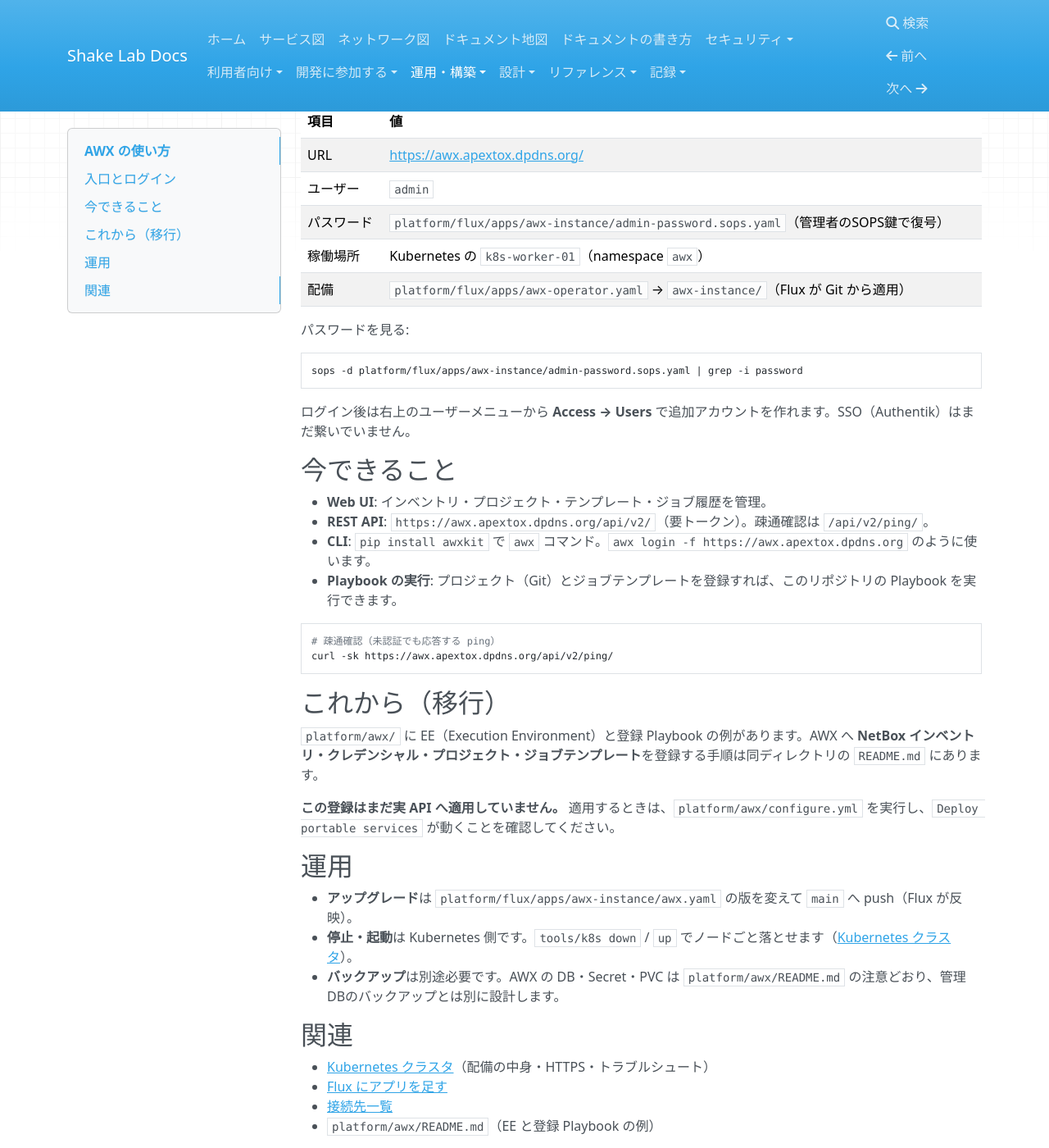
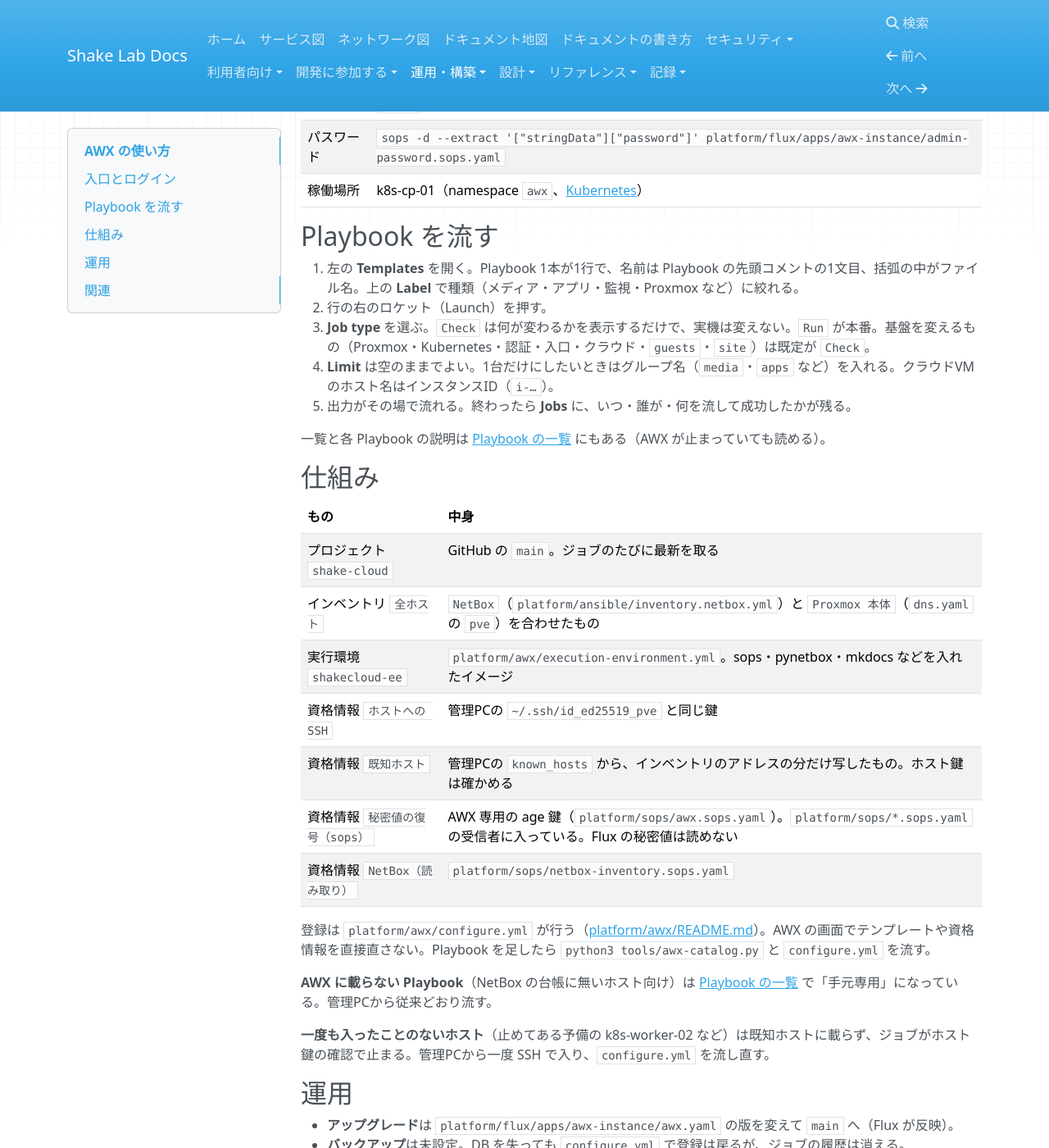
Before and after one commit to rurutheGeek/shake-cloud, an MkDocs documentation site: the page built from docs/operations/awx.md, in a window 1280 px wide and 1400 px high, scrolled down 277 px. Shown: the whole window at 82% size. Built offline with MkDocs 1.6.1, drawn with Linux system fonts in a browser that asks for light colours; nearby versions of some CDN libraries; a script that is not in the unit is left out; some of the changed text lies outside the part shown.

Commit message:
feat(awx): 全 Playbook をジョブテンプレートとして登録し、一覧ページを生成する
- tools/awx-catalog.py が各 Playbook の先頭コメントから名前・説明・種類・既定の実行方法を作る
- platform/awx/configure.yml を書き直し、実行環境・プロジェクト・資格情報（SSH・既知ホスト・sops・NetBox）・
  インベントリ（NetBox と Proxmox 本体を合わせた「全ホスト」）・ジョブテンプレートを登録する
- 基盤を変えるものは既定を「確認だけ」にする
- docs/operations/playbooks.md（生成）と AWX の使い方を更新。古い設定例を消す

Co-Authored-By: Claude Opus 5.5 <noreply@anthropic.com>

````diff
--- a/docs/operations/awx.md
+++ b/docs/operations/awx.md
@@ -10,11 +10,7 @@ tags:
 
 # AWX の使い方
 
-> **更新日** 2026-09-12 ・ **区分** 運用手順 ・ **読む人** 管理者
-
-**状態**: 配備済み（AWX 24.6.1 / Operator 2.19.1）。ジョブテンプレートの整備はこれから。
-
-AWX は Ansible Playbook をブラウザと API から実行し、実行履歴・権限・スケジュールを管理する基盤です。NetBox をインベントリ源にして、`platform/ansible/` の Playbook を回す用途を想定しています。
+> **更新日** 2026-10-23 ・ **区分** 運用手順 ・ **読む人** 管理者
 
 ## 入口とログイン
 
@@ -22,45 +18,45 @@ AWX は Ansible Playbook をブラウザと API から実行し、実行履歴
 | --- | --- |
 | URL | <https://awx.apextox.dpdns.org/> |
 | ユーザー | `admin` |
-| パスワード | `platform/flux/apps/awx-instance/admin-password.sops.yaml`（管理者のSOPS鍵で復号） |
-| 稼働場所 | Kubernetes の `k8s-worker-01`（namespace `awx`） |
-| 配備 | `platform/flux/apps/awx-operator.yaml` → `awx-instance/`（Flux が Git から適用） |
+| パスワード | `sops -d --extract '["stringData"]["password"]' platform/flux/apps/awx-instance/admin-password.sops.yaml` |
+| 稼働場所 | k8s-cp-01（namespace `awx`、[Kubernetes](kubernetes.md#アプリ-awx)） |
 
-パスワードを見る:
+## Playbook を流す
 
-```bash
-sops -d platform/flux/apps/awx-instance/admin-password.sops.yaml | grep -i password
-```
+1. 左の **Templates** を開く。Playbook 1本が1行で、名前は Playbook の先頭コメントの1文目、括弧の中がファイル名。上の **Label** で種類（メディア・アプリ・監視・Proxmox など）に絞れる。
+2. 行の右のロケット（Launch）を押す。
+3. **Job type** を選ぶ。`Check` は何が変わるかを表示するだけで、実機は変えない。`Run` が本番。基盤を変えるもの（Proxmox・Kubernetes・認証・入口・クラウド・`guests`・`site`）は既定が `Check`。
+4. **Limit** は空のままでよい。1台だけにしたいときはグループ名（`media`・`apps` など）を入れる。クラウドVMのホスト名はインスタンスID（`i-…`）。
+5. 出力がその場で流れる。終わったら **Jobs** に、いつ・誰が・何を流して成功したかが残る。
 
-ログイン後は右上のユーザーメニューから **Access → Users** で追加アカウントを作れます。SSO（Authentik）はまだ繋いでいません。
+一覧と各 Playbook の説明は [Playbook の一覧](playbooks.md) にもある（AWX が止まっていても読める）。
 
-## 今できること
+## 仕組み
 
-- **Web UI**: インベントリ・プロジェクト・テンプレート・ジョブ履歴を管理。
-- **REST API**: `https://awx.apextox.dpdns.org/api/v2/`（要トークン）。疎通確認は `/api/v2/ping/`。
-- **CLI**: `pip install awxkit` で `awx` コマンド。`awx login -f https://awx.apextox.dpdns.org` のように使います。
-- **Playbook の実行**: プロジェクト（Git）とジョブテンプレートを登録すれば、このリポジトリの Playbook を実行できます。
+| もの | 中身 |
+| --- | --- |
+| プロジェクト `shake-cloud` | GitHub の `main`。ジョブのたびに最新を取る |
+| インベントリ `全ホスト` | `NetBox`（`platform/ansible/inventory.netbox.yml`）と `Proxmox 本体`（`dns.yaml` の `pve`）を合わせたもの |
+| 実行環境 `shakecloud-ee` | `platform/awx/execution-environment.yml`。sops・pynetbox・mkdocs などを入れたイメージ |
+| 資格情報 `ホストへの SSH` | 管理PCの `~/.ssh/id_ed25519_pve` と同じ鍵 |
+| 資格情報 `既知ホスト` | 管理PCの `known_hosts` から、インベントリのアドレスの分だけ写したもの。ホスト鍵は確かめる |
+| 資格情報 `秘密値の復号（sops）` | AWX 専用の age 鍵（`platform/sops/awx.sops.yaml`）。`platform/sops/*.sops.yaml` の受信者に入っている。Flux の秘密値は読めない |
+| 資格情報 `NetBox（読み取り）` | `platform/sops/netbox-inventory.sops.yaml` |
 
-```bash
-# 疎通確認（未認証でも応答する ping）
-curl -sk https://awx.apextox.dpdns.org/api/v2/ping/
-```
+登録は `platform/awx/configure.yml` が行う（[platform/awx/README.md](https://github.com/rurutheGeek/shake-cloud/blob/main/platform/awx/README.md)）。AWX の画面でテンプレートや資格情報を直接直さない。Playbook を足したら `python3 tools/awx-catalog.py` と `configure.yml` を流す。
 
-## これから（移行）
+**AWX に載らない Playbook**（NetBox の台帳に無いホスト向け）は [Playbook の一覧](playbooks.md) で「手元専用」になっている。管理PCから従来どおり流す。
 
-`platform/awx/` に EE（Execution Environment）と登録 Playbook の例があります。AWX へ **NetBox インベントリ・クレデンシャル・プロジェクト・ジョブテンプレート**を登録する手順は同ディレクトリの `README.md` にあります。
-
-**この登録はまだ実 API へ適用していません。** 適用するときは、`platform/awx/configure.yml` を実行し、`Deploy portable services` が動くことを確認してください。
+**一度も入ったことのないホスト**（止めてある予備の k8s-worker-02 など）は既知ホストに載らず、ジョブがホスト鍵の確認で止まる。管理PCから一度 SSH で入り、`configure.yml` を流し直す。
 
 ## 運用
 
-- **アップグレード**は `platform/flux/apps/awx-instance/awx.yaml` の版を変えて `main` へ push（Flux が反映）。
-- **停止・起動**は Kubernetes 側です。`tools/k8s down` / `up` でノードごと落とせます（[Kubernetes クラスタ](kubernetes.md#起動と停止)）。
-- **バックアップ**は別途必要です。AWX の DB・Secret・PVC は `platform/awx/README.md` の注意どおり、管理DBのバックアップとは別に設計します。
+- **アップグレード**は `platform/flux/apps/awx-instance/awx.yaml` の版を変えて `main` へ（Flux が反映）。
+- **バックアップ**は未設定。DB を失っても `configure.yml` で登録は戻るが、ジョブの履歴は消える。
+- 2026-10-22 の1台構成への移行で DB を作り直した。Operator が古い移行ジョブ（`awx-migration-<版>`）を見て移行済みと思い込むので、DB を作り直したらそのジョブを消す（[Kubernetes](kubernetes.md#アプリ-awx)）。
 
 ## 関連
 
-- [Kubernetes クラスタ](kubernetes.md#アプリ-awx)（配備の中身・HTTPS・トラブルシュート）
-- [Flux にアプリを足す](flux-apps.md)
+- [Playbook の一覧](playbooks.md)
+- [Kubernetes クラスタ](kubernetes.md#アプリ-awx)
 - [接続先一覧](../reference/urls.md)
-- `platform/awx/README.md`（EE と登録 Playbook の例）
--- a/mkdocs.yml
+++ b/mkdocs.yml
@@ -65,6 +65,7 @@ nav:
           - Windows 11 ProのVMを作る: operations/windows.md
       - 自動化:
           - AWXの使い方: operations/awx.md
+          - Playbook の一覧: operations/playbooks.md
           - Flux にアプリを足す: operations/flux-apps.md
       - ネットワーク:
           - Flint 3（家庭内ルーター）: operations/flint3.md
````
Also changed, not shown: other parts of docs/operations/awx.md (+1 -1 lines), docs/map.md (+3 -2 lines), docs/operations/playbooks.md (added, +117 -0 lines), platform/awx/README.md (+9 -20 lines), 6 other files.
